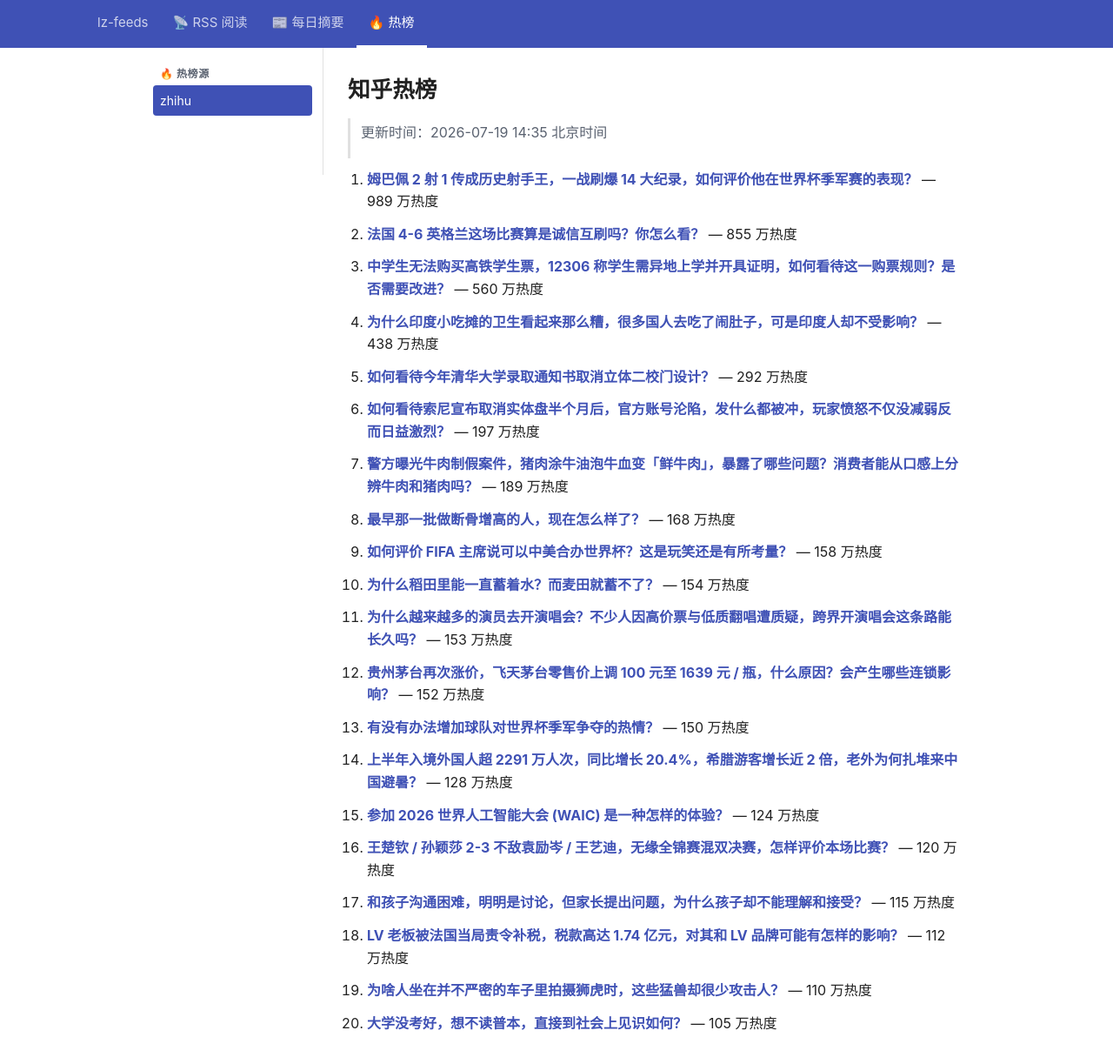
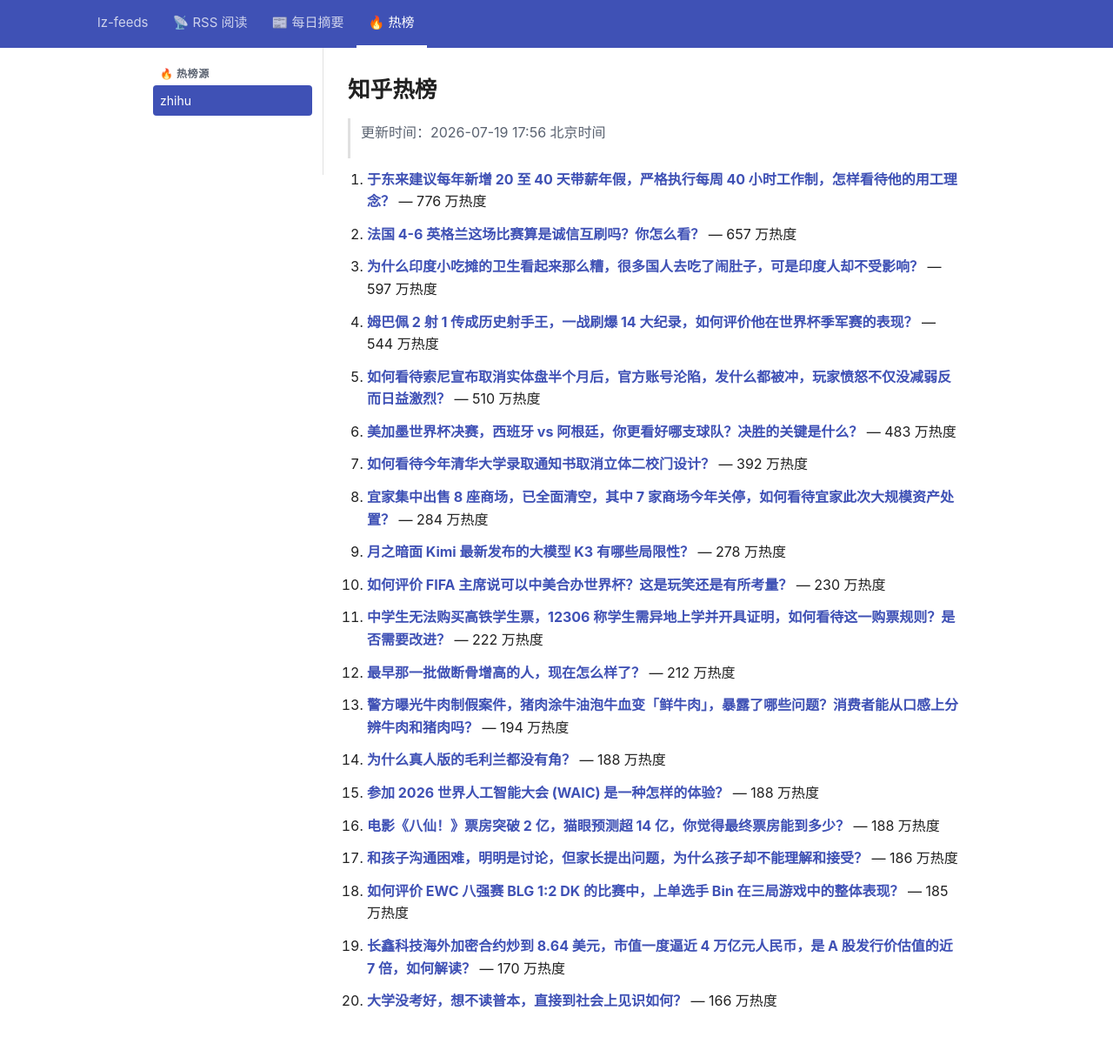
Before and after one commit to lizhang0101/lz-feeds, a Jekyll site: the page built from _hotlist/zhihu.md, in a window 1280 px wide and 1253 px high. Shown: the top 1223 px of the window at 87% size. Built offline with Jekyll 4.4.1, drawn with Linux system fonts in a browser that asks for light colours.

Commit message:
hotlist: 2026-07-19T09:56Z

```diff
--- a/_hotlist/zhihu.md
+++ b/_hotlist/zhihu.md
@@ -1,48 +1,48 @@
 ---
-updated: 2026-07-19 14:35 北京时间
+updated: 2026-07-19 17:56 北京时间
 count: 20
 ---
 
 # 知乎热榜
 
-> 更新时间：2026-07-19 14:35 北京时间
+> 更新时间：2026-07-19 17:56 北京时间
 
-1. **[姆巴佩 2 射 1 传成历史射手王，一战刷爆 14 大纪录，如何评价他在世界杯季军赛的表现？](https://www.zhihu.com/question/2062077879253295768)** — 989 万热度
+1. **[于东来建议每年新增 20 至 40 天带薪年假，严格执行每周 40 小时工作制，怎样看待他的用工理念？](https://www.zhihu.com/question/2061431899038409047)** — 776 万热度
 
-2. **[法国 4-6 英格兰这场比赛算是诚信互刷吗？你怎么看？](https://www.zhihu.com/question/2062079550658274248)** — 855 万热度
+2. **[法国 4-6 英格兰这场比赛算是诚信互刷吗？你怎么看？](https://www.zhihu.com/question/2062079550658274248)** — 657 万热度
 
-3. **[中学生无法购买高铁学生票，12306 称学生需异地上学并开具证明，如何看待这一购票规则？是否需要改进？](https://www.zhihu.com/question/2061093407297115914)** — 560 万热度
+3. **[为什么印度小吃摊的卫生看起来那么糟，很多国人去吃了闹肚子，可是印度人却不受影响？](https://www.zhihu.com/question/2060535612919363451)** — 597 万热度
 
-4. **[为什么印度小吃摊的卫生看起来那么糟，很多国人去吃了闹肚子，可是印度人却不受影响？](https://www.zhihu.com/question/2060535612919363451)** — 438 万热度
+4. **[姆巴佩 2 射 1 传成历史射手王，一战刷爆 14 大纪录，如何评价他在世界杯季军赛的表现？](https://www.zhihu.com/question/2062077879253295768)** — 544 万热度
 
-5. **[如何看待今年清华大学录取通知书取消立体二校门设计？](https://www.zhihu.com/question/2060790194375242135)** — 292 万热度
+5. **[如何看待索尼宣布取消实体盘半个月后，官方账号沦陷，发什么都被冲，玩家愤怒不仅没减弱反而日益激烈？](https://www.zhihu.com/question/2061350873901675318)** — 510 万热度
 
-6. **[如何看待索尼宣布取消实体盘半个月后，官方账号沦陷，发什么都被冲，玩家愤怒不仅没减弱反而日益激烈？](https://www.zhihu.com/question/2061350873901675318)** — 197 万热度
+6. **[美加墨世界杯决赛，西班牙 vs 阿根廷，你更看好哪支球队？决胜的关键是什么？](https://www.zhihu.com/question/2061433680585811334)** — 483 万热度
 
-7. **[警方曝光牛肉制假案件，猪肉涂牛油泡牛血变「鲜牛肉」，暴露了哪些问题？消费者能从口感上分辨牛肉和猪肉吗？](https://www.zhihu.com/question/2060459306441336695)** — 189 万热度
+7. **[如何看待今年清华大学录取通知书取消立体二校门设计？](https://www.zhihu.com/question/2060790194375242135)** — 392 万热度
 
-8. **[最早那一批做断骨增高的人，现在怎么样了？](https://www.zhihu.com/question/279422241)** — 168 万热度
+8. **[宜家集中出售 8 座商场，已全面清空，其中 7 家商场今年关停，如何看待宜家此次大规模资产处置？](https://www.zhihu.com/question/2061839991072990909)** — 284 万热度
 
-9. **[如何评价 FIFA 主席说可以中美合办世界杯？这是玩笑还是有所考量？](https://www.zhihu.com/question/2061815234465981878)** — 158 万热度
+9. **[月之暗面 Kimi 最新发布的大模型 K3 有哪些局限性？](https://www.zhihu.com/question/2061509036919316967)** — 278 万热度
 
-10. **[为什么稻田里能一直蓄着水？而麦田就蓄不了？](https://www.zhihu.com/question/2047400357463057122)** — 154 万热度
+10. **[如何评价 FIFA 主席说可以中美合办世界杯？这是玩笑还是有所考量？](https://www.zhihu.com/question/2061815234465981878)** — 230 万热度
 
-11. **[为什么越来越多的演员去开演唱会？不少人因高价票与低质翻唱遭质疑，跨界开演唱会这条路能长久吗？](https://www.zhihu.com/question/2061865676021522525)** — 153 万热度
+11. **[中学生无法购买高铁学生票，12306 称学生需异地上学并开具证明，如何看待这一购票规则？是否需要改进？](https://www.zhihu.com/question/2061093407297115914)** — 222 万热度
 
-12. **[贵州茅台再次涨价，飞天茅台零售价上调 100 元至 1639 元 / 瓶，什么原因？会产生哪些连锁影响？](https://www.zhihu.com/question/2061571818717175888)** — 152 万热度
+12. **[最早那一批做断骨增高的人，现在怎么样了？](https://www.zhihu.com/question/279422241)** — 212 万热度
 
-13. **[有没有办法增加球队对世界杯季军争夺的热情？](https://www.zhihu.com/question/2061861632372953655)** — 150 万热度
+13. **[警方曝光牛肉制假案件，猪肉涂牛油泡牛血变「鲜牛肉」，暴露了哪些问题？消费者能从口感上分辨牛肉和猪肉吗？](https://www.zhihu.com/question/2060459306441336695)** — 194 万热度
 
-14. **[上半年入境外国人超 2291 万人次，同比增长 20.4%，希腊游客增长近 2 倍，老外为何扎堆来中国避暑？](https://www.zhihu.com/question/2061485273788191373)** — 128 万热度
+14. **[为什么真人版的毛利兰都没有角？](https://www.zhihu.com/question/286452082)** — 188 万热度
 
-15. **[参加 2026 世界人工智能大会 (WAIC) 是一种怎样的体验？](https://www.zhihu.com/question/2060398351212700649)** — 124 万热度
+15. **[参加 2026 世界人工智能大会 (WAIC) 是一种怎样的体验？](https://www.zhihu.com/question/2060398351212700649)** — 188 万热度
 
-16. **[王楚钦 / 孙颖莎 2-3 不敌袁励岑 / 王艺迪，无缘全锦赛混双决赛，怎样评价本场比赛？](https://www.zhihu.com/question/2061941086679819536)** — 120 万热度
+16. **[电影《八仙！》票房突破 2 亿，猫眼预测超 14 亿，你觉得最终票房能到多少？](https://www.zhihu.com/question/2062129573198657251)** — 188 万热度
 
-17. **[和孩子沟通困难，明明是讨论，但家长提出问题，为什么孩子却不能理解和接受？](https://www.zhihu.com/question/2055979572177458096)** — 115 万热度
+17. **[和孩子沟通困难，明明是讨论，但家长提出问题，为什么孩子却不能理解和接受？](https://www.zhihu.com/question/2055979572177458096)** — 186 万热度
 
-18. **[LV 老板被法国当局责令补税，税款高达 1.74 亿元，对其和 LV 品牌可能有怎样的影响？](https://www.zhihu.com/question/2061436955464660003)** — 112 万热度
+18. **[如何评价 EWC 八强赛 BLG 1:2 DK 的比赛中，上单选手 Bin 在三局游戏中的整体表现？](https://www.zhihu.com/question/2061599727179789978)** — 185 万热度
 
-19. **[为啥人坐在并不严密的车子里拍摄狮虎时，这些猛兽却很少攻击人？](https://www.zhihu.com/question/1892252786911081844)** — 110 万热度
+19. **[长鑫科技海外加密合约炒到 8.64 美元，市值一度逼近 4 万亿元人民币，是 A 股发行价估值的近 7 倍，如何解读？](https://www.zhihu.com/question/2061864895159833546)** — 170 万热度
 
-20. **[大学没考好，想不读普本，直接到社会上见识如何？](https://www.zhihu.com/question/2059870490727015991)** — 105 万热度
+20. **[大学没考好，想不读普本，直接到社会上见识如何？](https://www.zhihu.com/question/2059870490727015991)** — 166 万热度
```
